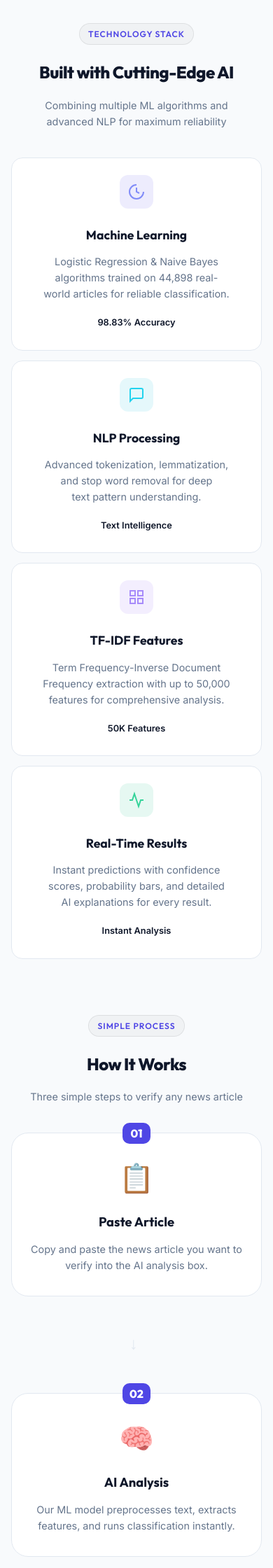
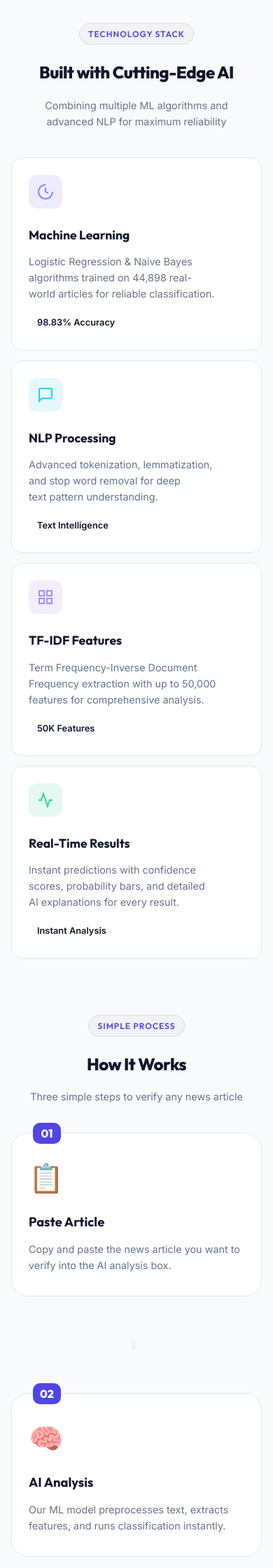
Before and after one commit to Sujal196/Fake-News-Detection-System, a Flask app: page / in a window 390 px wide. Shown: the part 1790-4030 px from the top of the page at 70% size. Run offline with Flask 3, Linux system fonts and the light colour scheme.

Commit message:
Modify Files

```diff
--- a/static/css/style.css
+++ b/static/css/style.css
@@ -927,7 +927,7 @@ h1, h2, h3, h4, .sec-badge, .nav-logo {
   padding: 32px;
   border-radius: 20px;
   transition: var(--transition);
-  text-align: center;
+  text-align: left;
 }
 
 .feat-card:hover {
@@ -942,7 +942,7 @@ h1, h2, h3, h4, .sec-badge, .nav-logo {
   display: flex;
   align-items: center;
   justify-content: center;
-  margin: 0 auto 24px;
+  margin: 0 0 24px 0;
 }
 
 .feat-icon svg { width: 24px; height: 24px; }
@@ -961,8 +961,8 @@ h1, h2, h3, h4, .sec-badge, .nav-logo {
 .feat-card p {
   color: var(--text-muted);
   font-size: 0.95rem;
-  margin: 0 auto 24px;
-  text-align: center;
+  margin: 0 0 24px 0;
+  text-align: left;
   text-wrap: balance;
   line-height: 1.6;
 }
@@ -1249,8 +1249,8 @@ h1, h2, h3, h4, .sec-badge, .nav-logo {
   .ad-insight-result div { text-align: center; width: 100%; }
 
   .steps-row { flex-direction: column; align-items: center; gap: 40px; }
-  .step-card { width: 100%; max-width: 500px; text-align: center; }
-  .step-num { left: 50%; transform: translateX(-50%); }
+  .step-card { width: 100%; max-width: 500px; text-align: left; }
+  .step-num { left: 30px; transform: none; }
   .step-arrow { transform: rotate(90deg); margin: 10px 0; }
 
   .result-top { flex-direction: column; gap: 24px; padding-bottom: 24px; text-align: center; }
@@ -1380,10 +1380,10 @@ h1, h2, h3, h4, .sec-badge, .nav-logo {
   .sec-badge { font-size: 0.75rem; padding: 5px 12px; margin: 0 auto 20px; display: inline-flex; }
 
   .features-grid { grid-template-columns: 1fr; gap: 14px; }
-  .feat-card { padding: 24px; border-radius: 16px; text-align: center; }
-  .feat-icon { margin: 0 auto 24px; }
+  .feat-card { padding: 24px; border-radius: 16px; text-align: left; }
+  .feat-icon { margin: 0 0 24px 0; }
   .feat-card h3 { font-size: 1.1rem; }
-  .feat-card p { font-size: 0.9rem; margin-bottom: 16px; }
+  .feat-card p { font-size: 0.9rem; margin: 0 0 16px 0; text-align: left; }
 
   .step-card { padding: 32px 24px; }
   .step-emoji { font-size: 2.5rem; margin-bottom: 16px; }
--- a/templates/index.html
+++ b/templates/index.html
@@ -18,7 +18,7 @@
     <meta property="og:description" content="Detect fake news instantly using advanced AI and Machine Learning.">
     <meta property="og:image" content="{{ url_for('static', filename='img/logo.png') }}">
 
-    <link rel="stylesheet" href="{{ url_for('static', filename='css/style.css') }}?v=43.0">
+    <link rel="stylesheet" href="{{ url_for('static', filename='css/style.css') }}?v=45.0">
     <link
         href="https://fonts.googleapis.com/css2?family=Outfit:wght@300;400;500;600;700;800;900&family=Inter:wght@300;400;500;600&display=swap"
         rel="stylesheet">
```
